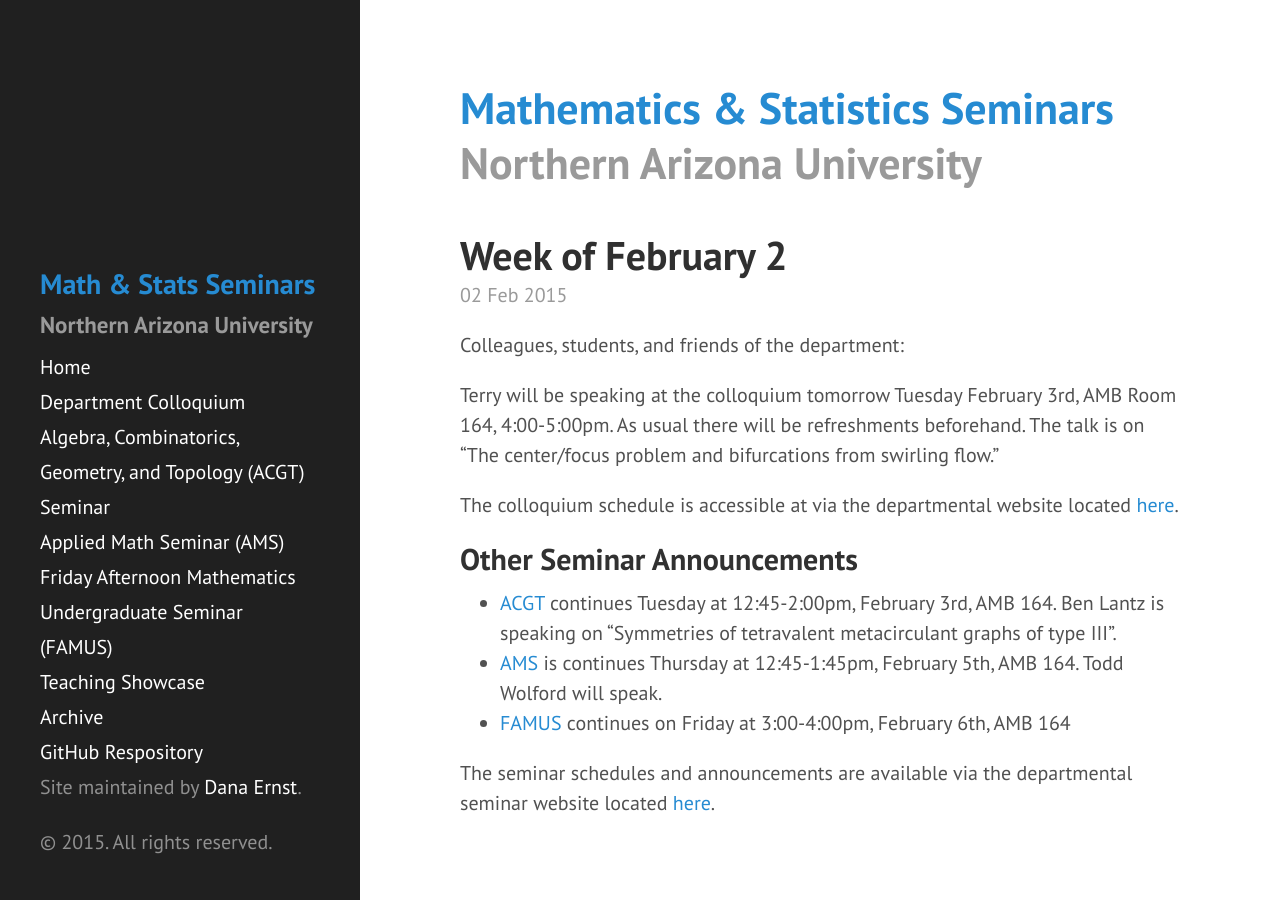
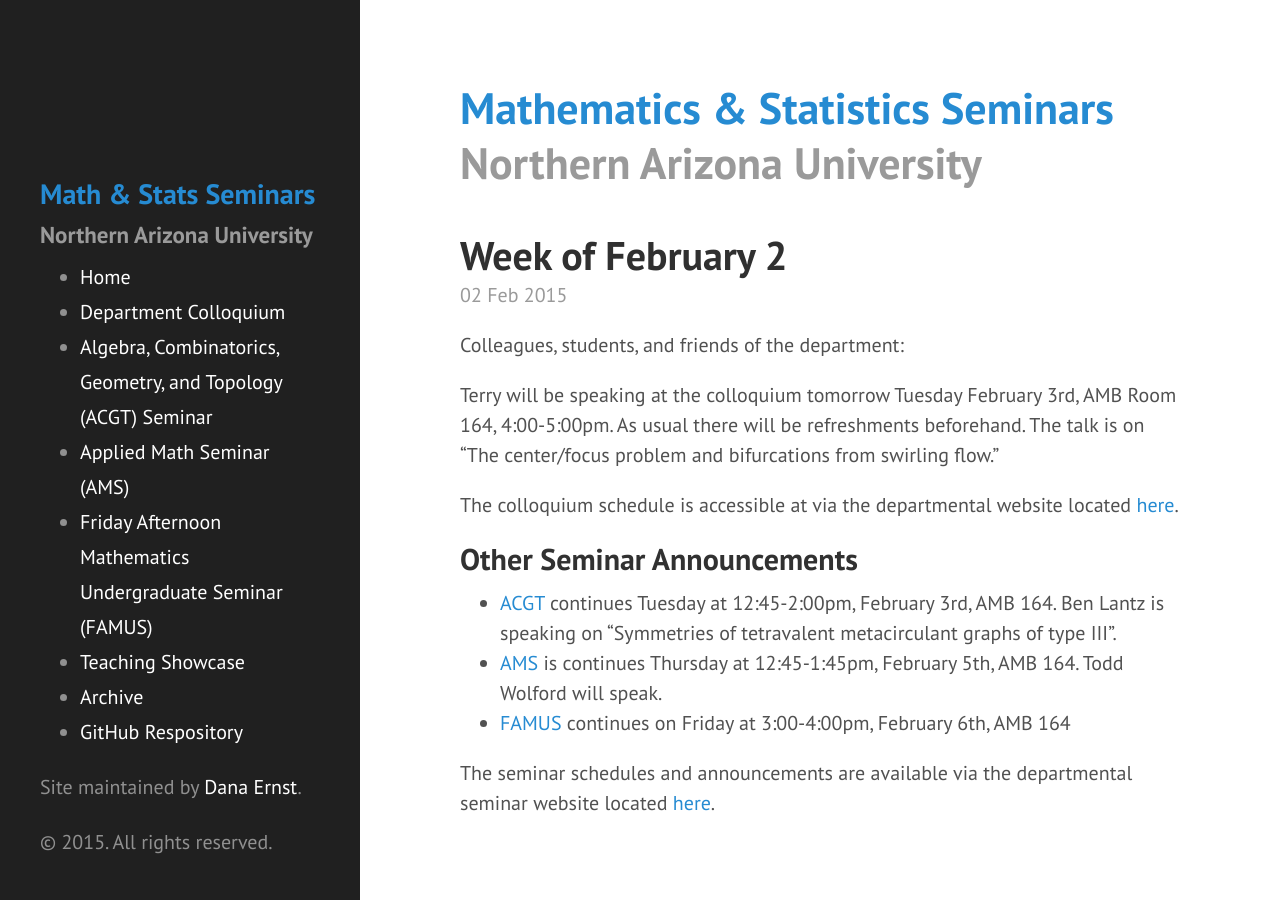
Before and after one commit to NAUMathStat/seminars, a Jekyll site: the page built from index.html, in a window 1280 px wide and 900 px high. Built offline with Jekyll 4.4.1, drawn with Linux system fonts in a browser that asks for light colours; Markdown is read by kramdown in place of the engine named in the settings; the list of posts is cut into pages by our own code.

Commit message:
Tinkering

```diff
--- a/_includes/sidebar.html
+++ b/_includes/sidebar.html
@@ -7,14 +7,16 @@
 </div>
 
 <nav class="sidebar-nav">
-<a class="sidebar-nav-item{% if page.url == site.baseurl %} active{% endif %}" href="{{ site.baseurl }}/">Home</a>
-<a class="sidebar-nav-item" href="{{ site.baseurl }}/colloquiumSpring2015">Department Colloquium</a>
-<a class="sidebar-nav-item" href="{{ site.baseurl }}/acgtSpring2015">Algebra, Combinatorics, Geometry, and Topology (ACGT) Seminar</a>
-<a class="sidebar-nav-item" href="{{ site.baseurl }}/amsSpring2015">Applied Math Seminar (AMS)</a>
-<a class="sidebar-nav-item" href="{{ site.baseurl }}/famusSpring2015">Friday Afternoon Mathematics Undergraduate Seminar (FAMUS)</a>
-<a class="sidebar-nav-item" href="{{ site.baseurl }}/teachingSpring2015">Teaching Showcase</a>
-<a class="sidebar-nav-item" href="{{ site.baseurl }}/archive">Archive</a>
-<a class="sidebar-nav-item" href="http://github.com/NAUMathStat/seminars">GitHub Respository</a>
+<ul>
+<li><a class="sidebar-nav-item{% if page.url == site.baseurl %} active{% endif %}" href="{{ site.baseurl }}/">Home</a></li>
+<li><a class="sidebar-nav-item" href="{{ site.baseurl }}/colloquiumSpring2015">Department Colloquium</a></li>
+<li><a class="sidebar-nav-item" href="{{ site.baseurl }}/acgtSpring2015">Algebra, Combinatorics, Geometry, and Topology (ACGT) Seminar</a></li>
+<li><a class="sidebar-nav-item" href="{{ site.baseurl }}/amsSpring2015">Applied Math Seminar (AMS)</a></li>
+<li><a class="sidebar-nav-item" href="{{ site.baseurl }}/famusSpring2015">Friday Afternoon Mathematics Undergraduate Seminar (FAMUS)</a></li>
+<li><a class="sidebar-nav-item" href="{{ site.baseurl }}/teachingSpring2015">Teaching Showcase</a></li>
+<li><a class="sidebar-nav-item" href="{{ site.baseurl }}/archive">Archive</a></li>
+<li><a class="sidebar-nav-item" href="http://github.com/NAUMathStat/seminars">GitHub Respository</a></li>
+</ul>
 
 <div class="sidebar-nav-item">
 <p>Site maintained by <a href="http://danaernst.com">Dana Ernst</a>.</p>
```
